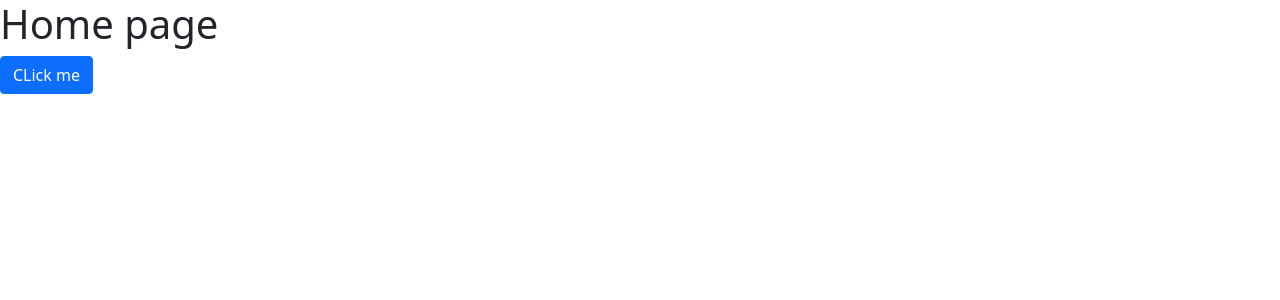
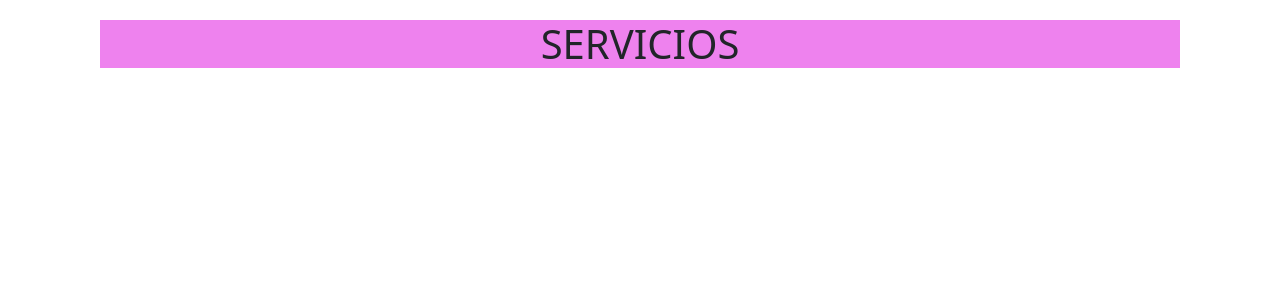
Before and after one commit to Alonsoalcuadrado/alonsoalcuadrado, a React (Create React App) app: page / in a window 1280 px wide. Shown: the top 300 px of the page. Built offline with nearby package versions, Linux system fonts and the light colour scheme.

Commit message:
The space and the page for the explanation of services was created

```diff
--- /dev/null
+++ b/src/components/ServiceExplanationCard/ServiceExplanationCards.jsx
@@ -0,0 +1,15 @@
+import React from 'react'
+import './ServiceExplanationCardsStyle.scss'
+
+
+function ServiceExplanationCards({InformationServiceCards}) {
+    return (
+        <>
+            <div className="services resaltar">
+             <h1 className="services__title"> SERVICIOS</h1>
+            </div>
+        </>
+    )
+}
+
+export default ServiceExplanationCards
--- /dev/null
+++ b/src/components/ServiceExplanationCard/ServiceExplanationCardsStyle.scss
@@ -0,0 +1,12 @@
+.resaltar{
+    background-color: violet;
+}
+
+.services{
+    margin-left: 100px;
+    margin-right: 100px;
+    margin-top: 20px;
+    .services__title{
+        text-align: center;
+    }
+}
--- /dev/null
+++ b/src/pages/Services/Services.jsx
@@ -0,0 +1,19 @@
+import React from 'react'
+import ServiceExplanationCards from '../../components/ServiceExplanationCard/ServiceExplanationCards'
+
+
+const InformationServiceCards=[
+    {id:1 ,title:"Página WEB",servicesPoints:[{id:2,p:"punto 1"},{id:3,p:"punto 2"}]},
+    {id:1 ,title:"Página WEB",servicesPoints:[{id:2,p:"punto 1"},{id:3,p:"punto 2"}]}
+]
+
+
+function Services() {
+    return (
+        <div>
+            <ServiceExplanationCards InformationServiceCards={InformationServiceCards} />
+        </div>
+    )
+}
+
+export default Services
--- a/src/pages/index.js
+++ b/src/pages/index.js
@@ -1,3 +1,4 @@
 import Home from "./Home/Home";
+import Services from "./Services/Services";
 
-export default Home
+export default Services
```
